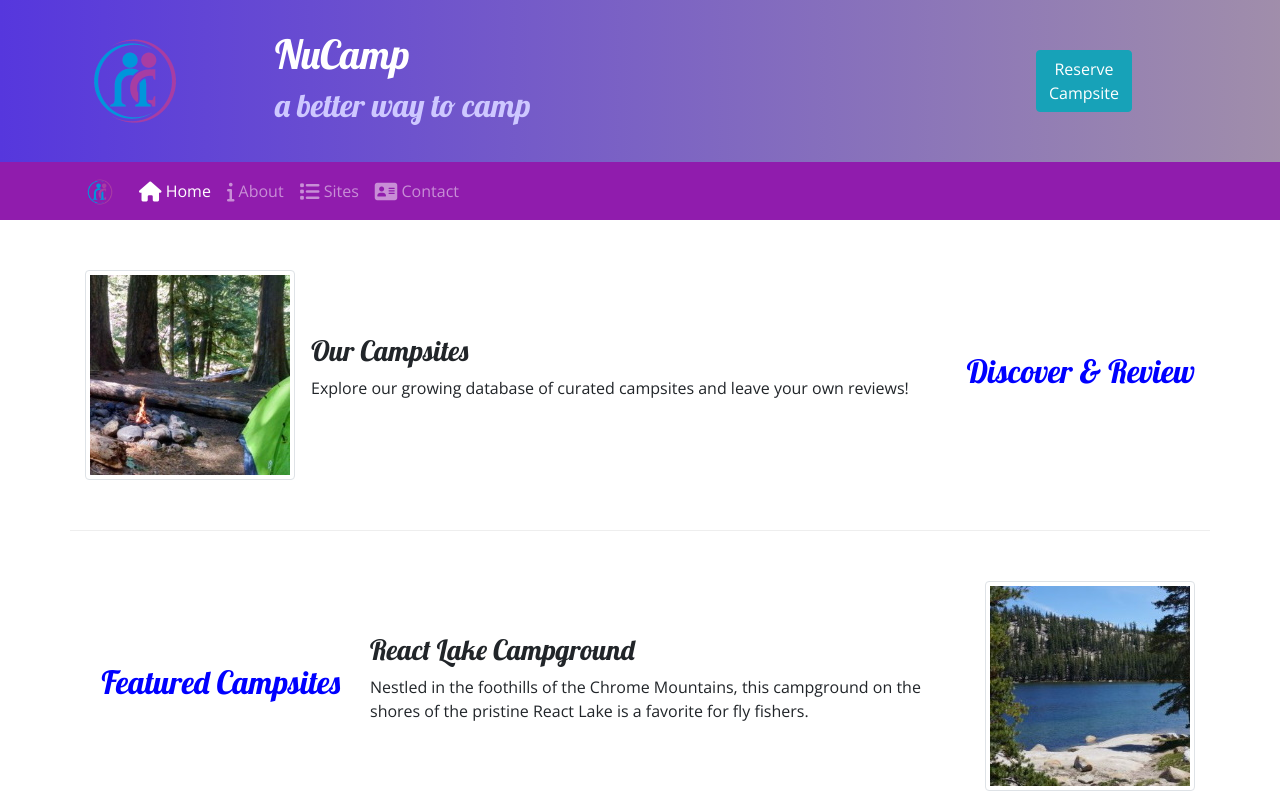
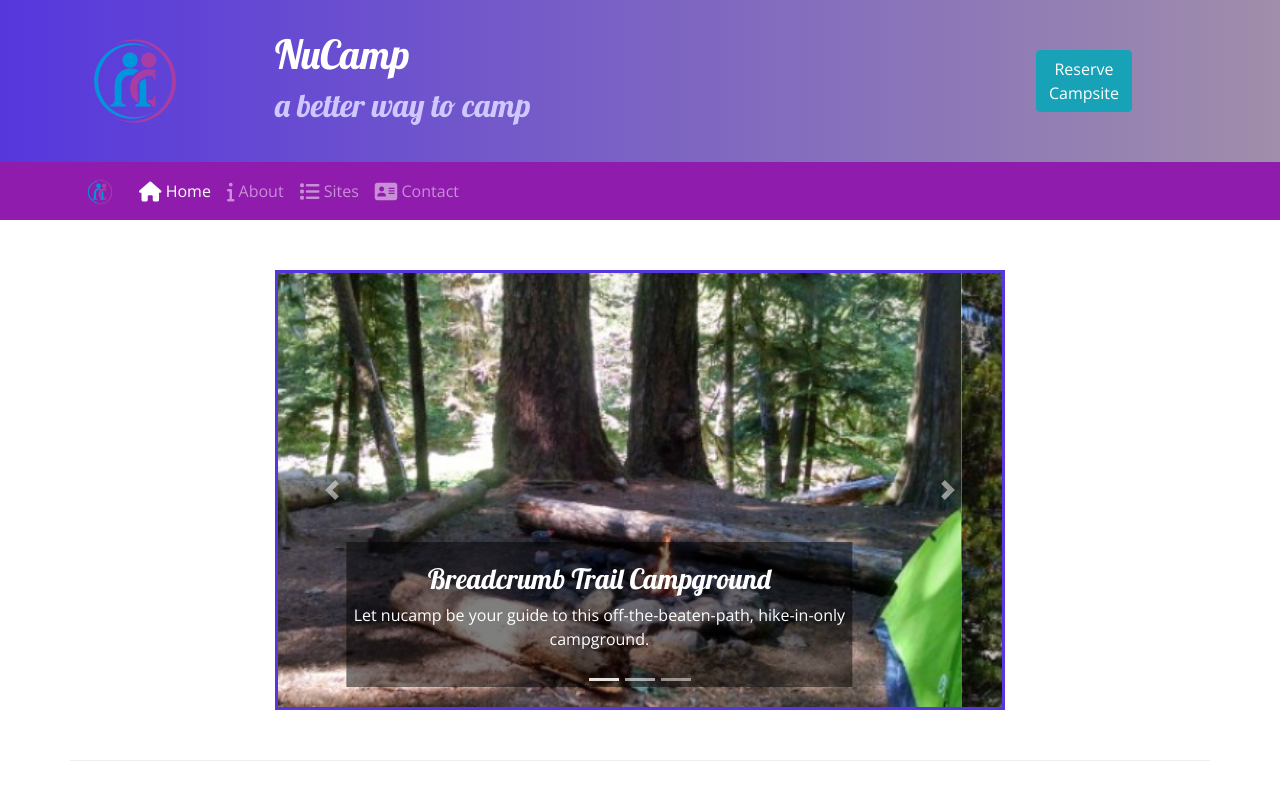
Before and after one commit to MoisesFC/NuCampSite, a website: page index.html in a window 1280 px wide. Shown: the top 800 px of the page. Drawn offline with nearby package versions, Linux system fonts and the light colour scheme.

Commit message:
Added a carousel on index.html

```diff
--- a/CSS/styles.css
+++ b/CSS/styles.css
@@ -41,3 +41,11 @@ header h2{
     border-top: none;
     padding: 10px;
 }
+
+.carousel-caption{
+    background-color: rgba(0, 0, 0, 0.5);
+}
+
+.carousel {
+    border: solid #5637DD;
+}
--- a/index.html
+++ b/index.html
@@ -59,8 +59,51 @@
     </nav>
 
     <div class="container">
+        <div class="row row-content">
+            <div class="col-md-8 mx-auto">
+                <div id="homeCarousel" class="carousel slide" data-ride="carousel">
+                    <ol class="carousel-indicators">
+                        <li data-target="#homeCarousel" data-slide-to="0" class="active"></li>
+                        <li data-target="#homeCarousel" data-slide-to="1"></li>
+                        <li data-target="#homeCarousel" data-slide-to="2"></li>
+                    </ol>
+                    <div class="carousel-inner">
+                        <div class="carousel-item active">
+                            <img class="d-block w-100" src="img/breadcrumb-trail.jpg" alt="Breadcrumb Trail Campground">
+                            <div class="carousel-caption">
+                                <h3>Breadcrumb Trail Campground</h3>
+                                <p class="d-none d-sm-block">Let nucamp be your guide to this off-the-beaten-path, hike-in-only campground.</p>
+                            </div>
+                        </div>
+                        <div class="carousel-item">
+                            <img class="d-block w-100" src="img/react-lake.jpg" alt="React Lake Campground">
+                            <div class="carousel-caption">
+                                <h3>React LAke Campground</h3>
+                                <p class="d-none d-sm-block">Nestled in the foothills of the Chrome Mountains, this campground on the shores of the pristine Reacht LAke is a favorite for fly fishers.</p>
+                            </div>
+                        </div>
+                        <div class="carousel-item">
+                            <img class="d-block w-100" src="img/chrome-river.jpg" alt="Chrome River Camground">
+                            <div class="carousel-caption">
+                                <h3>Chrome River Campground</h3>
+                                <p class="d-none d-sm-block">Spend a few sunny days and starry nights beneath a canopy of old-growth first at this enchanting spot by the Chrome River.</p>
+                            </div>
+                        </div>
+                    </div>
+                    <a class="carousel-control-prev" href="#homeCarousel" role="button" data-slide="prev">
+                        <span class="carousel-control-prev-icon"></span>
+                        <span class="sr-only">Previous</span>
+                    </a>
+                    <a class="carousel-control-next" href="#homeCarousel" role="button" data-slide="next">
+                        <span class="carousel-control-next-icon"></span>
+                        <span class="sr-only">Next</span>
+                    </a>
+                </div>
+            </div>
+        </div>
+
         <div class="row row-content align-items-center">
-            <div class="col-sm-4  order-sm-last col-md-3">
+            <div class="col-sm-4 order-sm-last col-md-3">
                 <h2 class="text-sm-right">Discover & Review</h2>
             </div>
             <div class="col">
@@ -183,5 +226,5 @@
     <script src="node_modules/popper.js/dist/umd/popper.min.js"></script>
     <script src="node_modules/bootstrap/dist/js/bootstrap.min.js"></script>
 </body>
-
+    <script></script>
 </html>
```
Also changed, not shown: aboutus.html (+1 -1 lines).
